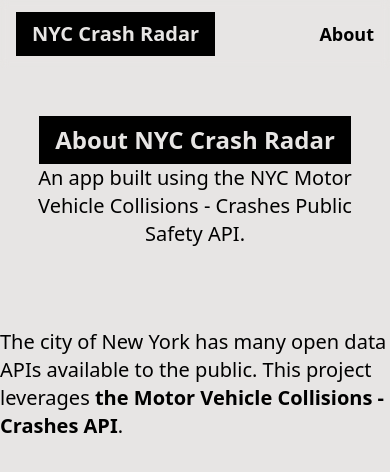
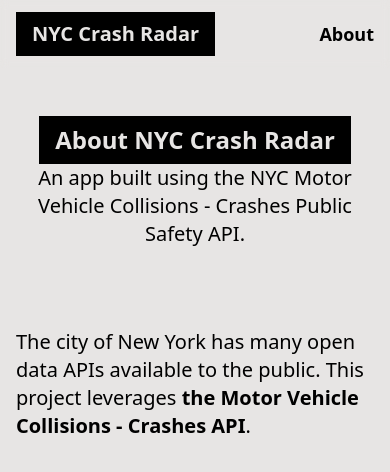
Before and after one commit to internetdrew/nyc-crash-radar, a React (Vite) app: page /about in a window 390 px wide. Shown: the top 472 px of the page. Built offline with nearby package versions, Linux system fonts and the light colour scheme.

Commit message:
add horizontal padding for mobile

```diff
--- a/src/pages/About.tsx
+++ b/src/pages/About.tsx
@@ -12,7 +12,7 @@
         headingText={AboutHeader.Heading}
         subheadingText={AboutHeader.Subheading}
       />
-      <section className='mt-20 text-xl'>
+      <section className='mt-20 text-xl px-4 sm:px-0'>
         <p>
           The city of New York has many open data APIs available to the public.
           This project leverages{' '}
```
